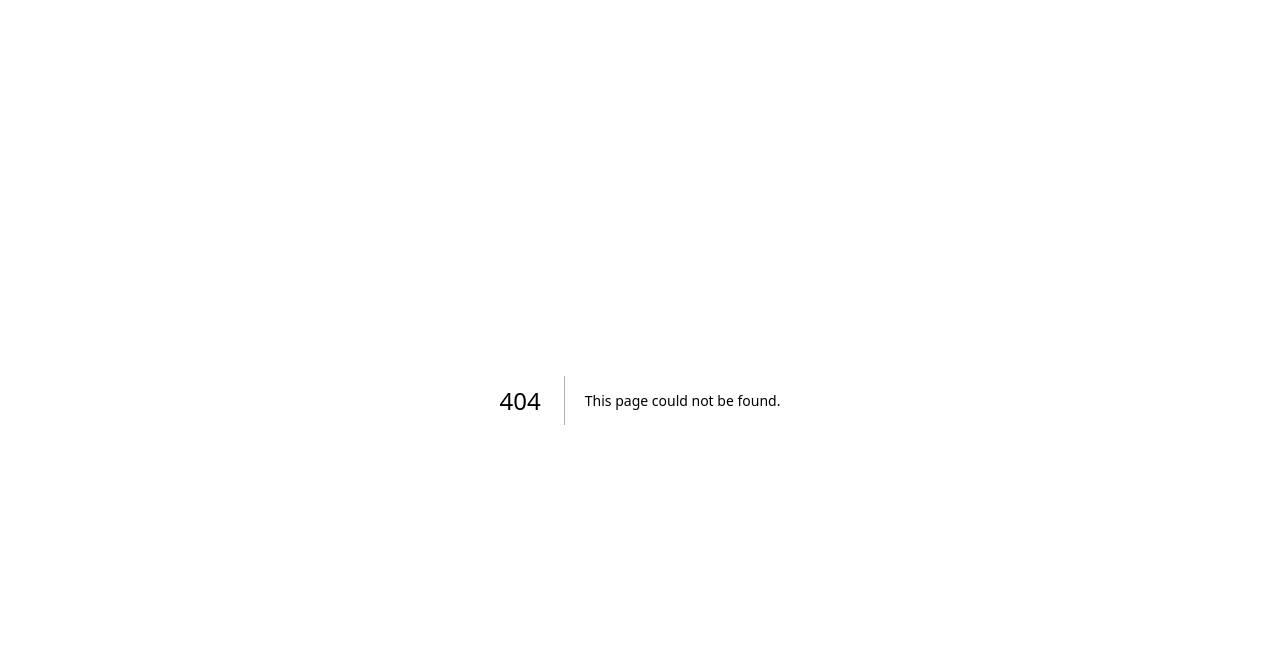
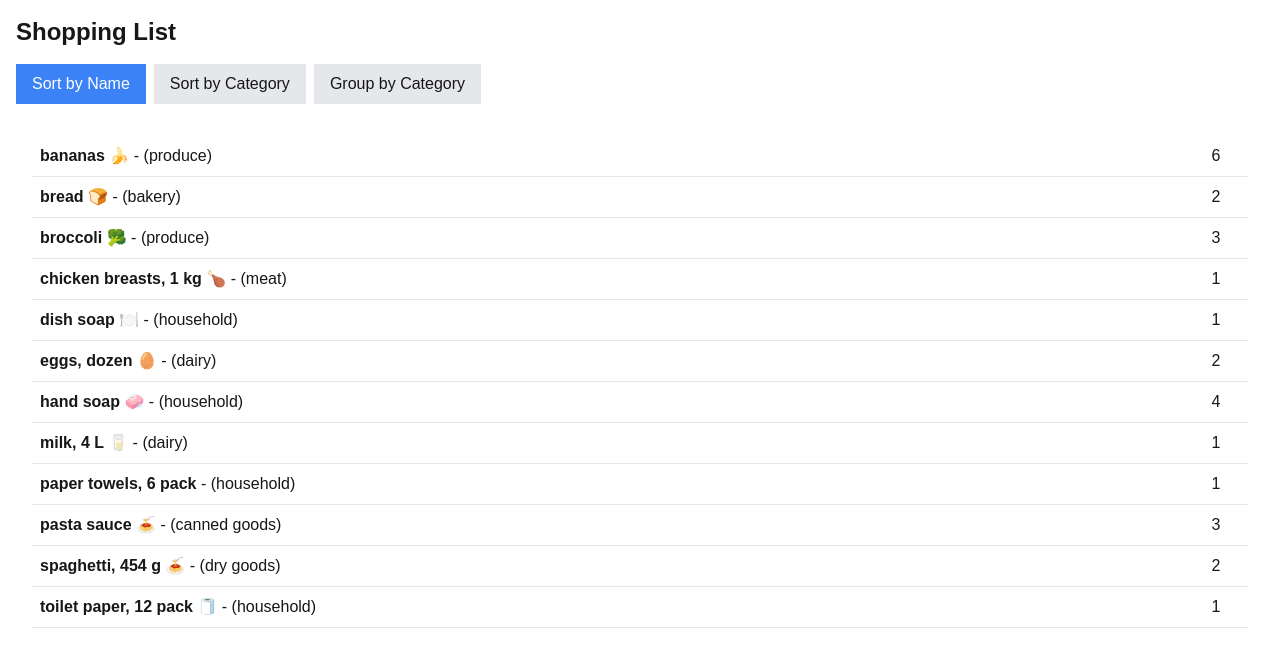
Before and after one commit to zena-kebede/cprg306-assignments, a Next.js app: page /week-7 in a window 1280 px wide. Before the commit this address had no page. Shown: the top 654 px of the page. Built offline with nearby package versions, Linux system fonts and the light colour scheme.

Commit message:
Setup files
copy item-list.js, item.js, items.json + page.js from week-6 files and new-item.js from week-5

```diff
--- /dev/null
+++ b/app/week-7/item-list.js
@@ -0,0 +1,79 @@
+"use client";
+
+import { useState } from "react";
+import Item from './item';
+import items from './items.json';
+
+const ItemList = () => {
+  const [sortBy, setSortBy] = useState('name');
+
+  const groupedItems = sortBy === 'group'
+    ? Object.entries(
+        items.reduce((acc, item) => {
+          // Group items by category
+          if (!acc[item.category]) acc[item.category] = [];
+          acc[item.category].push(item);
+          return acc;
+        }, {})
+      ).sort((a, b) => a[0].localeCompare(b[0])) // Sort categories alphabetically
+    : null;
+
+  const sortedItems = [...items].sort((a,b) => {
+    if (sortBy === 'name') {
+      return a.name.localeCompare(b.name);
+    } else if (sortBy === 'category') {
+      return a.category.localeCompare(b.category);
+    }
+    return 0;
+  });
+
+  return (
+    <div>
+      {/* Sort Buttons */}
+      <div className="mb-4">
+        <button
+          onClick={() => setSortBy('name')}
+          className={`px-4 py-2 mr-2 ${sortBy === 'name' ? 'bg-blue-500 text-white' : 'bg-gray-200'}`}
+        >
+          Sort by Name
+        </button>
+        <button
+          onClick={() => setSortBy('category')}
+          className={`px-4 py-2 mr-2 ${sortBy === 'category' ? 'bg-blue-500 text-white' : 'bg-gray-200'}`}
+        >
+          Sort by Category
+        </button>
+        <button
+          onClick={() => setSortBy('group')}
+          className={`px-4 py-2 ${sortBy === 'group' ? 'bg-blue-500 text-white' : 'bg-gray-200'}`}
+        >
+          Group by Category
+        </button>
+      </div>
+
+      {/* Display grouped or sorted items */}
+      {sortBy === 'group' ? (
+        <div>
+          {groupedItems.map(([category, itemsInCategory], index) => (
+            <div key={index} className="mb-4">
+              <h2 className="text-lg font-bold capitalize mb-2">{category}</h2>
+              <ul className="list-none p-4">
+                {itemsInCategory.sort((a, b) => a.name.localeCompare(b.name)).map((item, index) => (
+                  <Item key={index} {...item} />
+                ))}
+              </ul>
+            </div>
+          ))}
+        </div>
+      ) : (
+        <ul className="list-none p-4">
+          {sortedItems.map((item, index) => (
+            <Item key={index} {...item} />
+          ))}
+        </ul>
+      )}
+    </div>
+  );
+};
+
+export default ItemList;
--- /dev/null
+++ b/app/week-7/item.js
@@ -0,0 +1,14 @@
+import React from "react";
+
+const Item = ({ name, quantity, category }) => {
+  return (
+    <li className="p-2 border-b border-gray-200 flex justify-between items-center">
+      <div className="flex-grow">
+        <span className="font-semibold">{name}</span> - ({category})
+      </div>
+      <div className="flex-shrink-0 w-12 text-center">{quantity}</div>
+    </li>
+  );
+};
+
+export default Item;
--- /dev/null
+++ b/app/week-7/items.json
@@ -0,0 +1,74 @@
+[
+    {
+      "id": "1h2GJKH12gkHG31h1H",
+      "name": "milk, 4 L 🥛",
+      "quantity": 1,
+      "category": "dairy"
+    },
+    {
+      "id": "2KJH3k2j3H1k2J3K1H",
+      "name": "bread 🍞",
+      "quantity": 2,
+      "category": "bakery"
+    },
+    {
+      "id": "3h2KJH3k2j3H1k2J3",
+      "name": "eggs, dozen 🥚",
+      "quantity": 2,
+      "category": "dairy"
+    },
+    {
+      "id": "4k2J3K1H2GJKH12gk",
+      "name": "bananas 🍌",
+      "quantity": 6,
+      "category": "produce"
+    },
+    {
+      "id": "5H1h1H2KJH3k2j3H",
+      "name": "broccoli 🥦",
+      "quantity": 3,
+      "category": "produce"
+    },
+    {
+      "id": "6H1k2J3K1H2GJKH1",
+      "name": "chicken breasts, 1 kg 🍗",
+      "quantity": 1,
+      "category": "meat"
+    },
+    {
+      "id": "7gkHG31h1H2KJH3k",
+      "name": "pasta sauce 🍝",
+      "quantity": 3,
+      "category": "canned goods"
+    },
+    {
+      "id": "8j3H1k2J3K1H2GJK",
+      "name": "spaghetti, 454 g 🍝",
+      "quantity": 2,
+      "category": "dry goods"
+    },
+    {
+      "id": "9H12gkHG31h1H2KJ",
+      "name": "toilet paper, 12 pack 🧻",
+      "quantity": 1,
+      "category": "household"
+    },
+    {
+      "id": "10H3k2j3H1k2J3K1",
+      "name": "paper towels, 6 pack",
+      "quantity": 1,
+      "category": "household"
+    },
+    {
+      "id": "11k2J3K1H2GJKH12",
+      "name": "dish soap 🍽️",
+      "quantity": 1,
+      "category": "household"
+    },
+    {
+      "id": "12GJKH12gkHG31h1",
+      "name": "hand soap 🧼",
+      "quantity": 4,
+      "category": "household"
+    }
+  ]
--- /dev/null
+++ b/app/week-7/new-item.js
@@ -0,0 +1,102 @@
+"use client";
+
+import { useState } from "react";
+
+export default function GroceryItem() {
+    const [name, setName] = useState("");
+    const [quantity, setQuantity] = useState(1);
+    const [category, setCategory] = useState("Produce");
+
+    const increment = () => {
+        if (quantity < 20) {
+            setQuantity(quantity + 1)
+        }
+    };
+
+    const decrement = () => {
+        if (quantity > 1) {
+            setQuantity(quantity - 1);
+        }
+    };
+
+    const handleSubmit = (event) => {
+        event.preventDefault();
+        let item = { name, quantity, category };
+        console.log(item)
+        alert(`Name: ${name} Quantity: ${quantity}, Category: ${category}`)
+
+        //Reset the state variables
+        setName("");
+        setQuantity(1);
+        setCategory("Produce");
+    };
+
+    return (
+
+        <div className="flex justify-center">
+        <div className="flex justify-center items-center space-x-4 p-6 border border-gray-300 rounded-lg w-full max-w-md bg-white shadow-lg">
+        <form onSubmit={handleSubmit} className="space-y-4">
+            {/*Name fields */}
+            <div>
+                <label htmlFor="name" className="block mb-2 font-medium">Item Name:</label>
+                <input
+                id="name"
+                type="text"
+                value={name}
+                onChange={(event) => setName(event.target.value)}
+                className="border border-gray-300 rounded-lg p-2 w-full"
+                required
+                />
+            </div>
+
+            {/*Quantity fields */}
+            <div className="flex items-center space-x-4">
+            <p className="text-lg font-semibold">{quantity}</p>
+            <div className="flex space-x-2">
+            <button
+            type="button"
+            onClick={decrement}
+            className={`w-10 h-10 flex justify-center items-center rounded-full text-white font-bold transition-colors duration-300 bg-blue-500 hover:bg-blue-600 disabled:bg-gray-400 disabled:cursor-not-allowed`}
+            disabled={quantity === 1}>-</button>
+            <button
+            type="button"
+            onClick={increment}
+            className={`w-10 h-10 flex justify-center items-center rounded-full text-white font-bold transition-colors duration-300 bg-blue-500 hover:bg-blue-600 disabled:bg-gray-400 disabled:cursor-not-allowed`}
+            disabled={quantity === 20}>+</button>
+            </div>
+            </div>
+
+            {/*Category fields */}
+            <div>
+                <label htmlFor="category" className="block mb-2 font-medium">Category</label>
+                <select
+                id="category"
+                value={category}
+                onChange={(event) => setCategory(event.target.value)}
+                className="border border-gray-300 rounded-lg p-2 w-full"
+                >
+                    <option value="Produce">Produce</option>
+                    <option value="Dairy">Dairy</option>
+                    <option value="Bakery">Bakery</option>
+                    <option value="Meat">Meat</option>
+                    <option value="Frozen Foods">Frozen Foods</option>
+                    <option value="Canned Goods">Canned Goods</option>
+                    <option value="Dry Goods">Dry Goods</option>
+                    <option value="Beverages">Beverages</option>
+                    <option value="Snacks">Snacks</option>
+                    <option value="Household">Household</option>
+                    <option value="Other">Other</option>
+                </select>
+            </div>
+
+            {/*Submit button*/}
+            <button
+            type="submit"
+            className="bg-green-500 hover:bg-green-600 text-white font-bold py-2 px-4 rounded-lg"
+            >
+                Submit
+            </button>
+        </form>
+    </div>
+</div>);
+};
--- /dev/null
+++ b/app/week-7/page.js
@@ -0,0 +1,13 @@
+import React from 'react';
+import ItemList from './item-list';
+
+const Page = () => {
+    return (
+        <main className="container mx-auto p-4">
+            <h1 className="text-2xl font-bold mb-4">Shopping List</h1>
+            <ItemList/>
+        </main>
+    );
+};
+
+export default Page;
```
